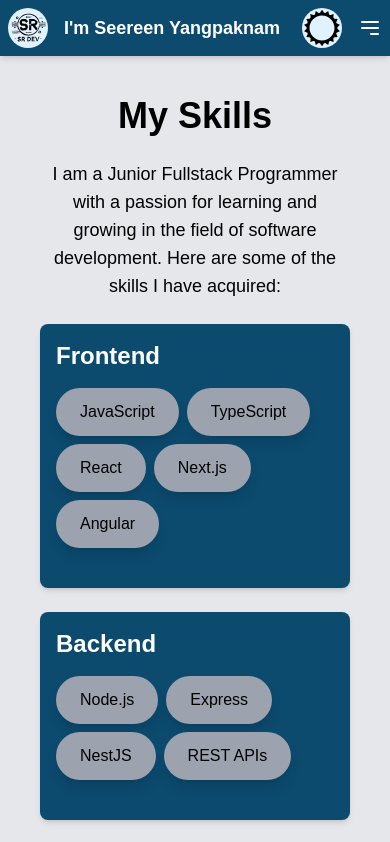
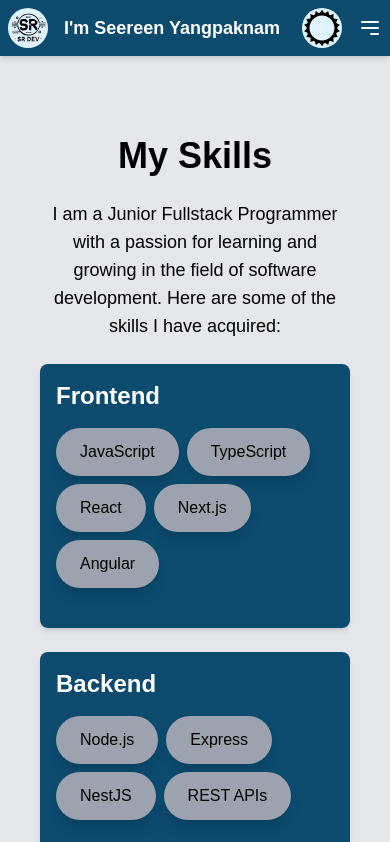
Before and after one commit to srseen/my-portfolio-next-tailwind, a Next.js app: page /skills in a window 390 px wide. Shown: the top 842 px of the page. Built offline with nearby package versions, Linux system fonts and the light colour scheme; a web font is replaced by a local one.

Commit message:
Enhance layout of Skills page for improved responsiveness and aesthetics

```diff
--- a/src/app/skills/page.jsx
+++ b/src/app/skills/page.jsx
@@ -3,7 +3,7 @@
 
 export default function Skills() {
   return (
-    <div className="flex flex-col items-center justify-center mx-10">
+    <div className="flex flex-col items-center justify-center mx-10 m-auto max-w-6xl py-10">
       <h1 className="text-4xl font-bold mb-6 text-center mt-4">My Skills</h1>
       <p className="text-lg text-center mb-6">
         I am a Junior Fullstack Programmer with a passion for learning and
```
